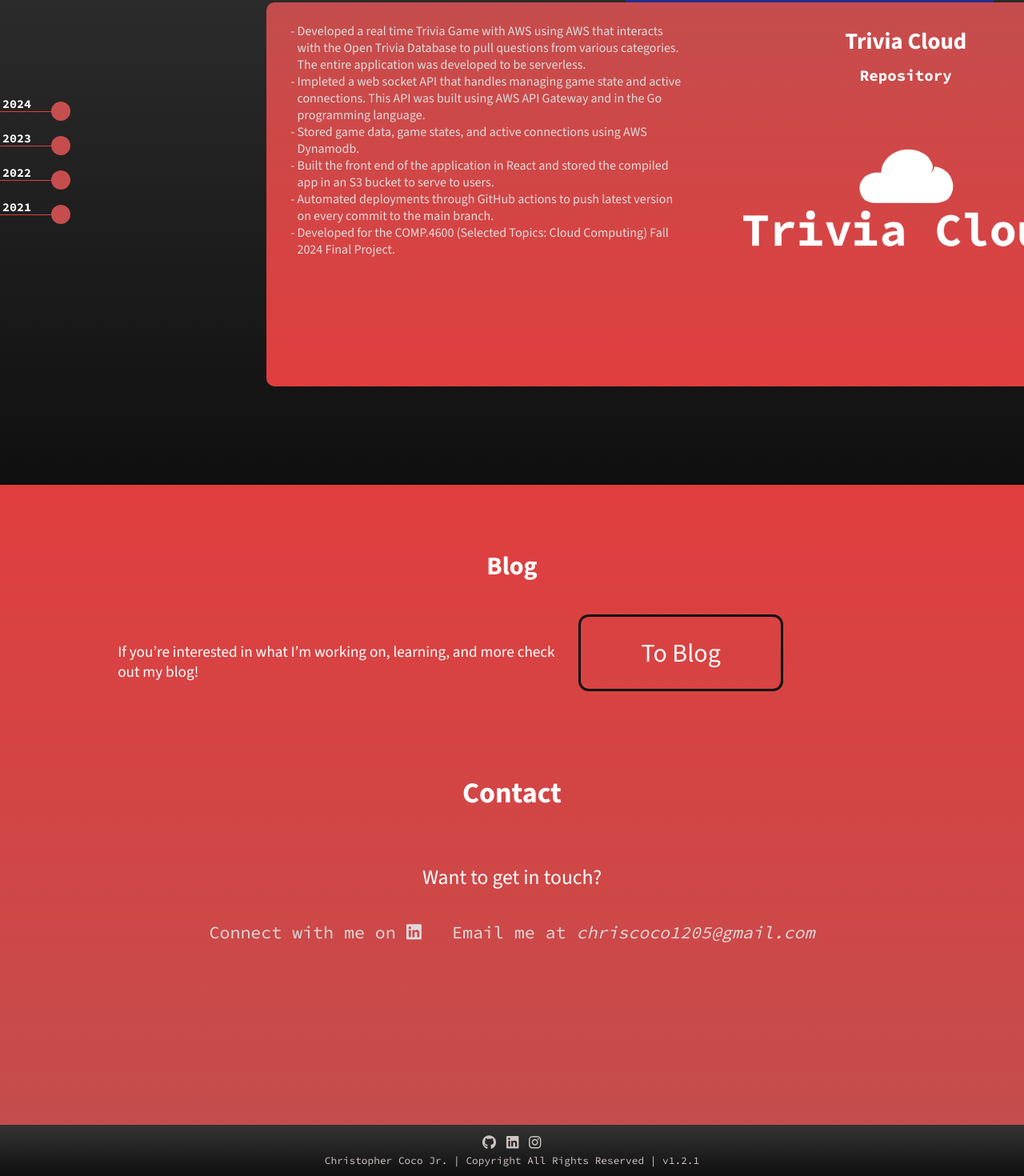
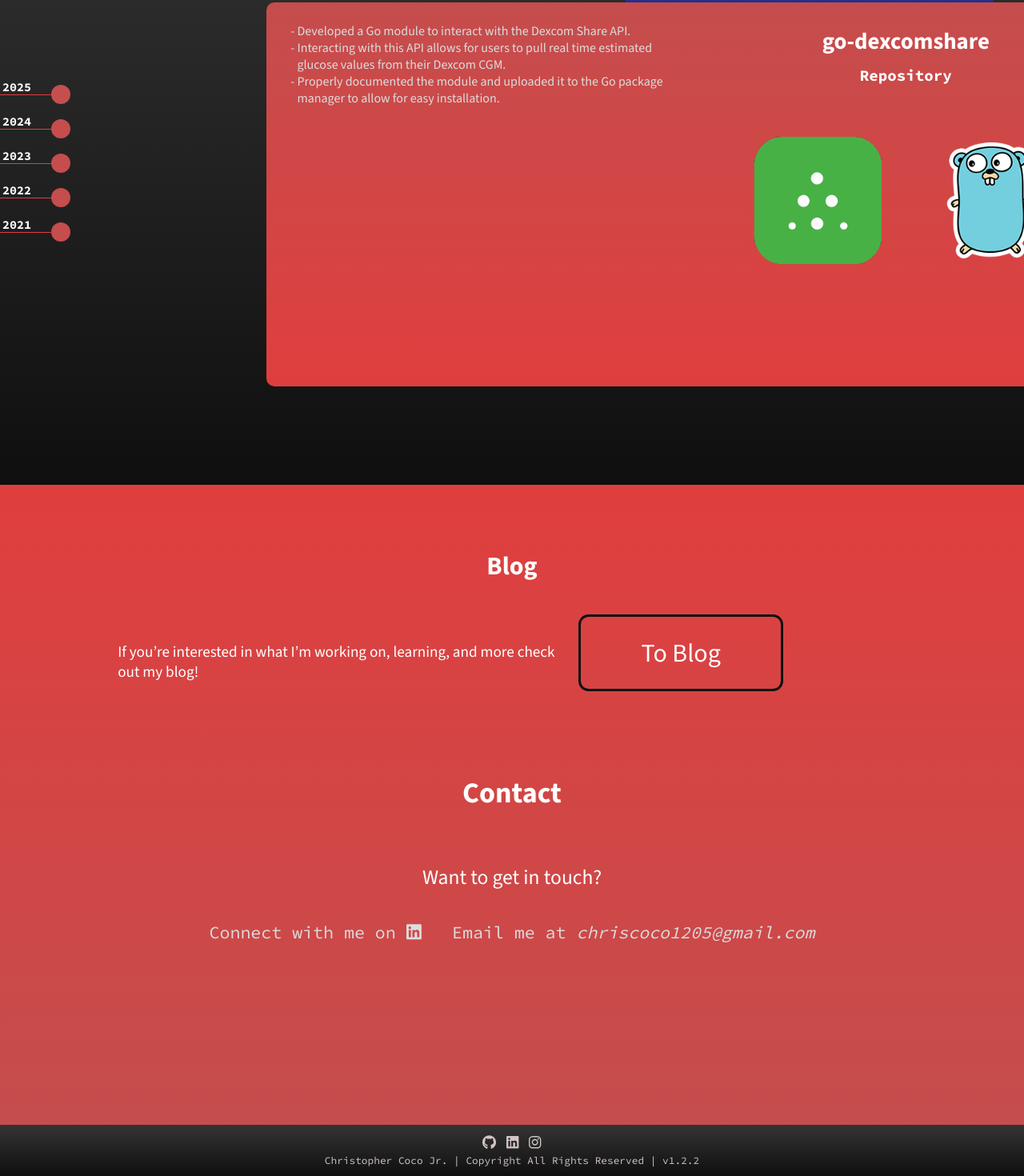
Before and after one commit to cjcocokriisp/portfolio-site, a Next.js app: page / in a window 1280 px wide. Shown: the part 1794-3264 px from the top of the page at 80% size. Built offline with nearby package versions, Linux system fonts and the light colour scheme.

Commit message:
add dexcomshare info

```diff
--- a/src/app/data/projectData.ts
+++ b/src/app/data/projectData.ts
@@ -1,5 +1,20 @@
 const projectData = {
     "0": {
+        "year": "2025",
+        "projects": {
+            "0" : {
+                "name": "go-dexcomshare",
+                "text": [
+                    "Developed a Go module to interact with the Dexcom Share API.",
+                    "Interacting with this API allows for users to pull real time estimated glucose values from their Dexcom CGM.",
+                    "Properly documented the module and uploaded it to the Go package manager to allow for easy installation.",
+                ],
+                "img": "dexcomshare.png",
+                "repo": "https://github.com/cjcocokrisp/go-dexcomshare"
+            }
+        },
+    },
+    "1": {
         "year": "2024",
         "projects": {
             "0" : {
@@ -61,7 +76,7 @@
             }
         }
     },
-    "1": {
+    "2": {
         "year": "2023",
         "projects": {
             "0" : {
@@ -86,7 +101,7 @@
             }
         }
     },
-    "2": {
+    "3": {
         "year": "2022",
         "projects": {
             "0": {
@@ -110,7 +125,7 @@
             }
         }
     },
-    "3": {
+    "4": {
         "year": "2021",
         "projects": {
             "0": {
--- a/src/app/version-history/page.tsx
+++ b/src/app/version-history/page.tsx
@@ -9,6 +9,12 @@
             <NavBar alt={true}/>
             <div className="container history-details" style={{minHeight: "86vh"}}>
                 <p className={`${sourceCodePro.className} history-title`}>Site Version History</p>
+                <div className={`${sourceCodePro.className} version-card`}>
+                    <p className="version-title">v1.2.2</p>
+                    <ul>
+                        <li>Add information about go-dexcomshare.</li>
+                    </ul>
+                </div>
                 <div className={`${sourceCodePro.className} version-card`}>
                     <p className="version-title">v1.2.1</p>
                     <ul>
--- a/src/components/Footer/index.tsx
+++ b/src/components/Footer/index.tsx
@@ -28,7 +28,7 @@
                     <FontAwesomeIcon icon={faInstagram} className="footer-icon"/>
                 </a>
             </div>
-            <div className="footer-text">Christopher Coco Jr. | Copyright All Rights Reserved | <a href="/version-history">v1.2.1</a></div>
+            <div className="footer-text">Christopher Coco Jr. | Copyright All Rights Reserved | <a href="/version-history">v1.2.2</a></div>
         </div>
       );
 }
```
Also changed, not shown: public/dexcomshare.png (added).
